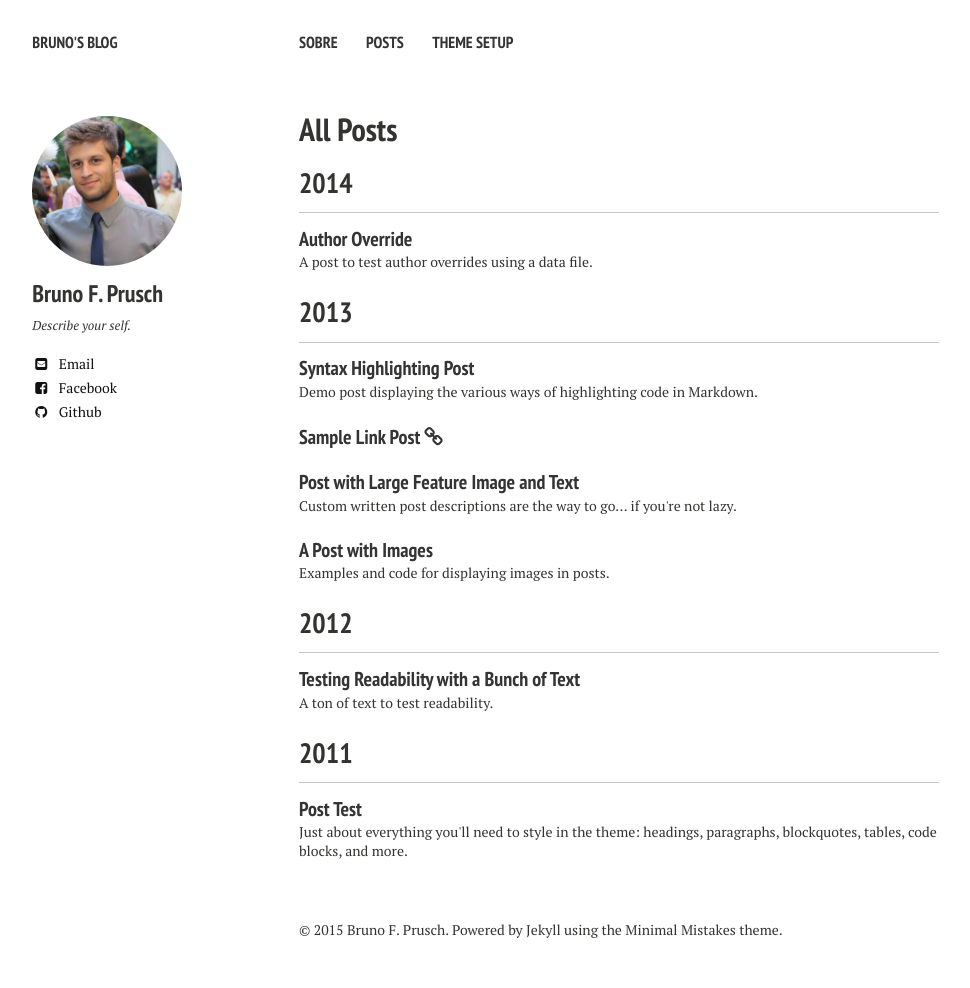
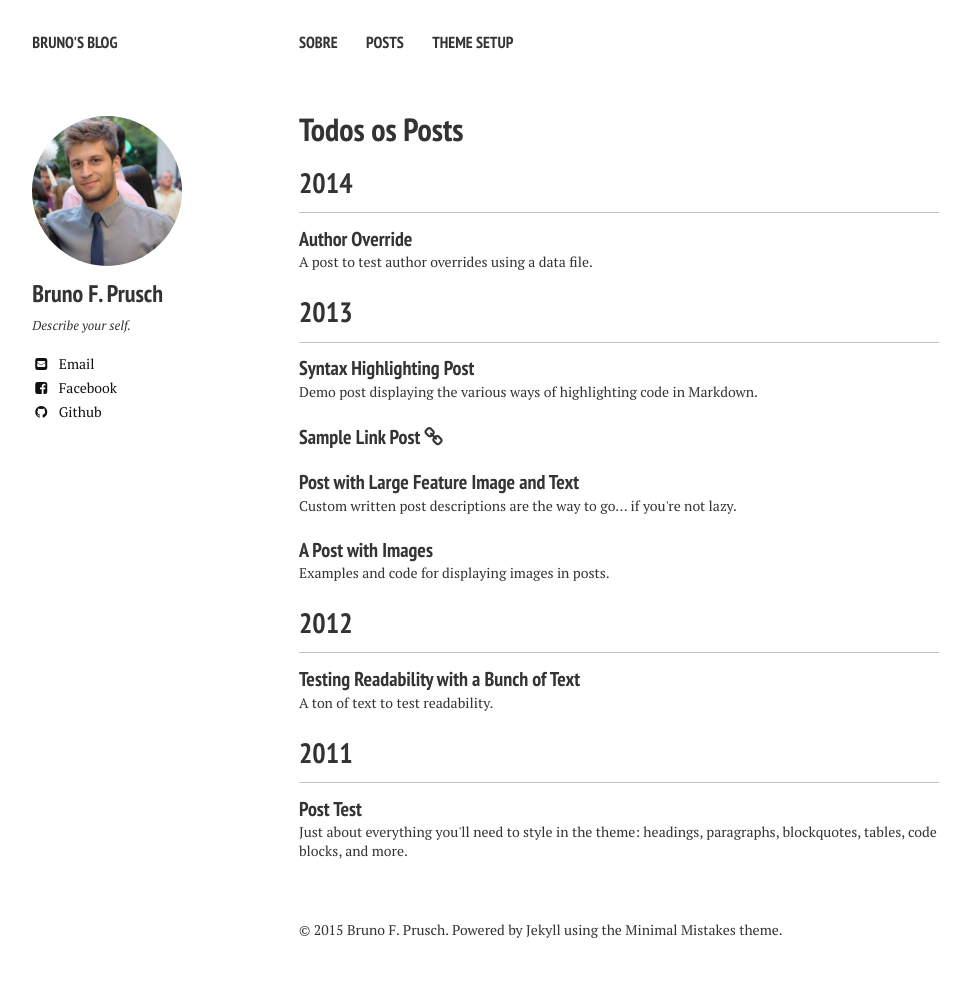
Before and after one commit to brunofprusch/brunofprusch.github.io, a Jekyll site: the page built from posts/index.md, in a window 1280 px wide. Shown: the whole page, without its empty margins (21-991 px from the left). Built offline with Jekyll 4.4.1, drawn with Linux system fonts in a browser that asks for light colours; nearby versions of some CDN libraries.

Commit message:
Changed the pages.

```diff
--- a/_layouts/post.html
+++ b/_layouts/post.html
@@ -57,7 +57,7 @@
 <div class="footer-wrap">
   {% if site.related_posts.size > 0 %}
   <div class="related-articles">
-  <h4>You might also enjoy <small class="pull-right">(<a href="{{ site.url }}/posts/">View all posts</a>)</small></h4>
+  <h4>You might also enjoy <small class="pull-right">(<a href="{{ site.url }}/posts/">Visualizar Todos os Posts</a>)</small></h4>
     <ul>
     {% for post in site.related_posts limit:3 %}
       <li><a href="{{ site.url }}{{ post.url }}" title="{{ post.title }}">{{ post.title }}</a></li>
--- a/posts/index.md
+++ b/posts/index.md
@@ -1,5 +1,5 @@
 ---
 layout: post-index
-title: All Posts
-excerpt: "A List of Posts"
+title: Todos os Posts
+excerpt: "Lista dos Posts"
 ---
```
